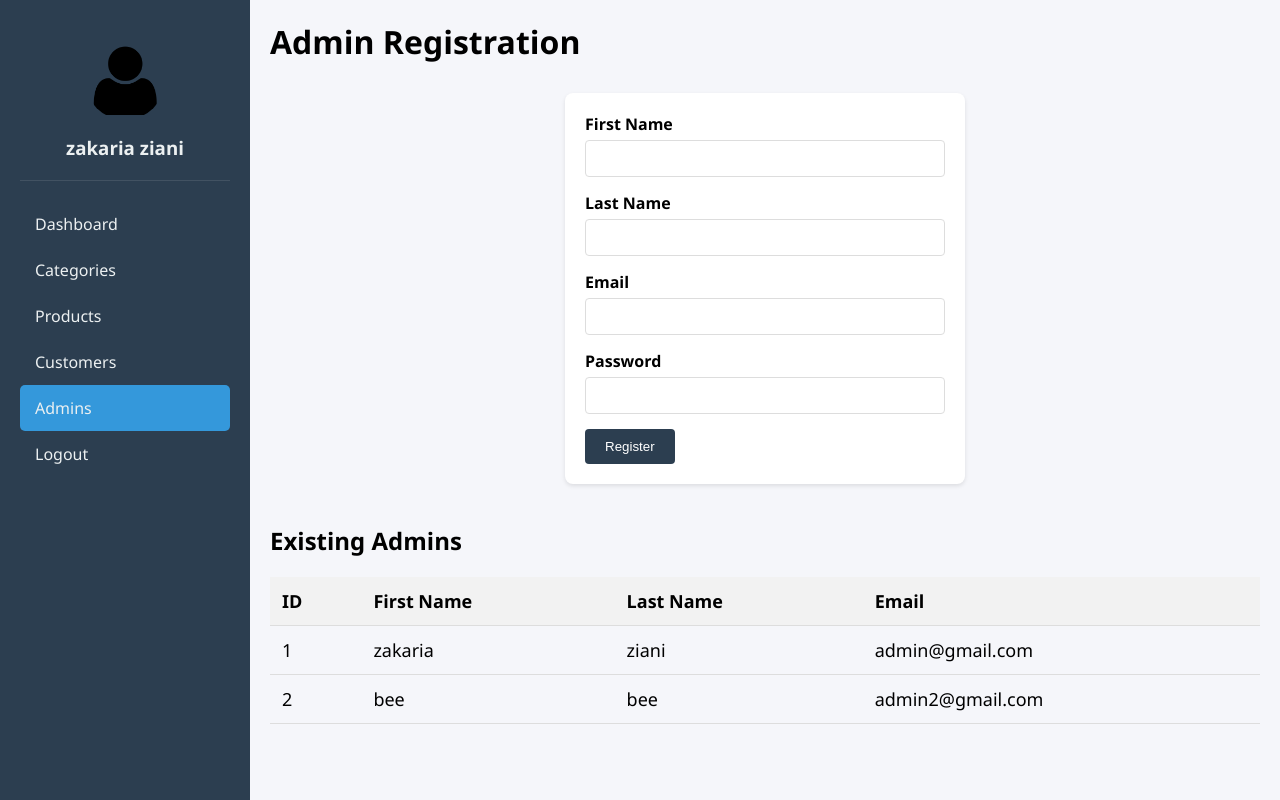
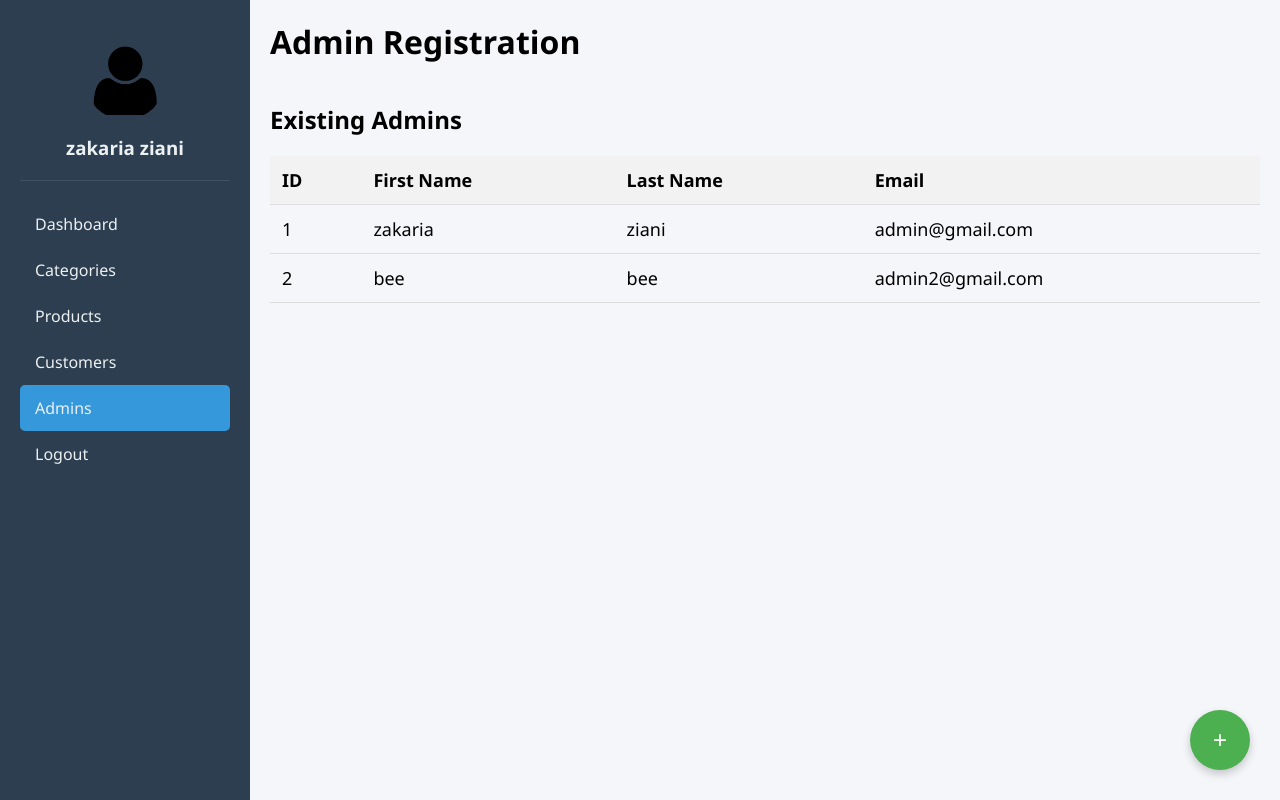
Before and after one commit to datnham0212/PC-E-commerce, a Flask app: page /admin/add_admin in a window 1280 px wide. Run offline with Flask 3, Linux system fonts and the light colour scheme; a user stored in the database is signed in; data comes from the database, SQL or seed files in the repository; parts of the project's set-up code (start-up, migrations or seed data) failed here and were passed over.

Commit message:
update ui for admin registration page

```diff
--- a/Flask-Website/app/templates/admin_registration.html
+++ b/Flask-Website/app/templates/admin_registration.html
@@ -6,6 +6,13 @@
         <h1>Admin Registration</h1>
     </header>
 
+    <!-- Circular Add Button -->
+    <button class="add-admin-btn" onclick="showForm()">+</button>
+
+    <!-- Modal Form -->
+    <div id="registration-modal" class="modal">
+        <div class="modal-content">
+            <span class="close-btn" onclick="hideForm()">&times;</span>
             <div class="registration-form">
                 <form method="POST" action="{{ url_for('admin.registration') }}">
                     <div class="form-group">
@@ -26,6 +33,8 @@
                     </div>
                     <button type="submit" class="register-button">Register</button>
                 </form>
+            </div>
+        </div>
     </div>
 
     <div class="admin-list">
@@ -52,4 +61,72 @@
         </table>
     </div>
 </main>
+
+<style>
+    .add-admin-btn {
+        position: fixed;
+        bottom: 30px;
+        right: 30px;
+        width: 60px;
+        height: 60px;
+        border-radius: 50%;
+        background-color: #4CAF50;
+        color: white;
+        font-size: 24px;
+        border: none;
+        cursor: pointer;
+        box-shadow: 0 4px 8px rgba(0,0,0,0.2);
+        transition: transform 0.2s;
+    }
+
+    .add-admin-btn:hover {
+        transform: scale(1.1);
+    }
+
+    .modal {
+        display: none;
+        position: fixed;
+        top: 0;
+        left: 0;
+        width: 100%;
+        height: 100%;
+        background-color: rgba(0,0,0,0.5);
+    }
+
+    .modal-content {
+        background-color: white;
+        margin: 5% auto;
+        padding: 20px;
+        width: 80%;
+        max-width: 500px;
+        border-radius: 8px;
+        position: relative;
+    }
+
+    .close-btn {
+        position: absolute;
+        right: 20px;
+        top: 10px;
+        font-size: 24px;
+        cursor: pointer;
+    }
+</style>
+
+<script>
+    function showForm() {
+        document.getElementById('registration-modal').style.display = 'block';
+    }
+
+    function hideForm() {
+        document.getElementById('registration-modal').style.display = 'none';
+    }
+
+    // Close modal when clicking outside
+    window.onclick = function(event) {
+        const modal = document.getElementById('registration-modal');
+        if (event.target == modal) {
+            hideForm();
+        }
+    }
+</script>
 {% endblock %}
```
Lines whose indentation alone changed are shown as unchanged.
